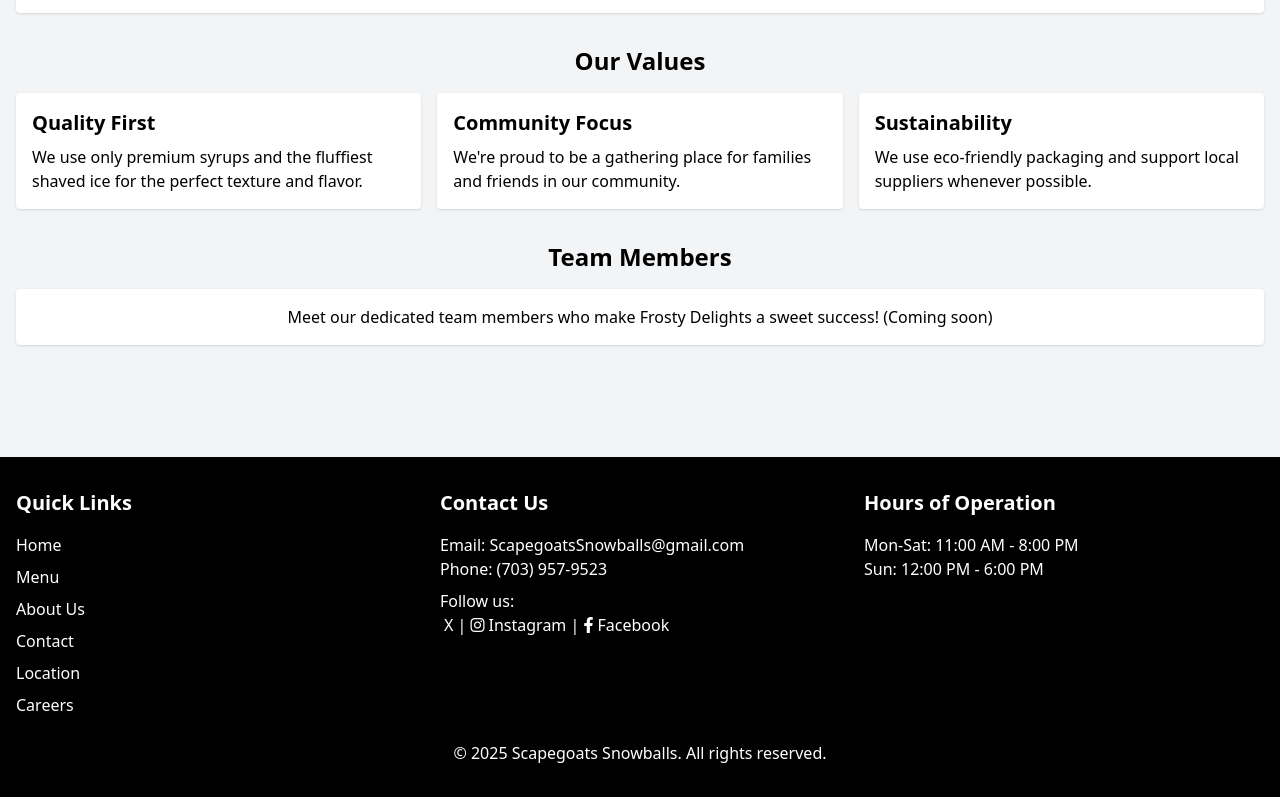
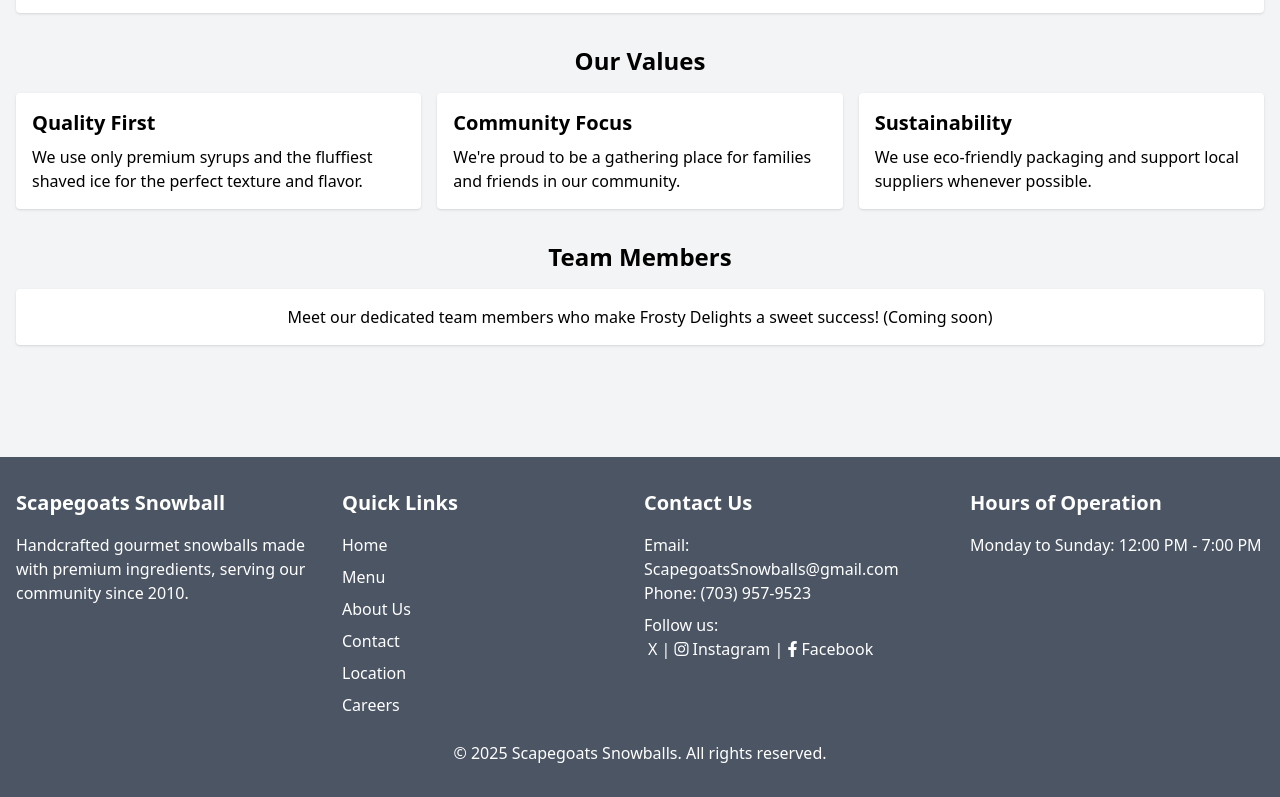
Before and after one commit to MitalipS/FrostyDelights, a plain HTML site: page about.html in a window 1280 px wide. Shown: the part 335-1132 px from the top of the page. Drawn offline with nearby package versions, Linux system fonts and the light colour scheme.

Commit message:
fixed the footer and removed the QR code

```diff
--- a/about.html
+++ b/about.html
@@ -116,11 +116,14 @@
         </div>
     </section>
 
-    <!-- Footer -->
-    <footer class="bg-black text-white py-8">
-        <div class="container mx-auto grid grid-cols-1 sm:grid-cols-3 gap-6 px-4">
-            <!-- Quick Links -->
+    <!-- Footer Section -->
+<footer class="bg-gray-600 text-white py-8">
+    <div class="container mx-auto grid grid-cols-1 sm:grid-cols-4 gap-6 px-4">
         <div>
+            <h3 class="text-lg sm:text-xl font-semibold mb-4">Scapegoats Snowball</h3>
+            <p class="text-sm sm:text-base">Handcrafted gourmet snowballs made with premium ingredients, serving our community since 2010.</p>
+        </div>
+        <div class="sm:translate-x-2">
             <h3 class="text-lg sm:text-xl font-semibold mb-4">Quick Links</h3>
             <ul class="space-y-2 text-sm sm:text-base">
                 <li><a href="index.html" class="hover:underline">Home</a></li>
@@ -131,11 +134,10 @@
                 <li><a href="careers.html" class="hover:underline">Careers</a></li>
             </ul>
         </div>
-            <!-- Contact Info -->
-            <div>
+        <div class="sm:-translate-x-2">
             <h3 class="text-lg sm:text-xl font-semibold mb-4">Contact Us</h3>
-                <p class="text-sm sm:text-base">Email: <a href="mailto:info@frosty-delights.com" class="hover:underline">ScapegoatsSnowballs@gmail.com</a></p>
-                <p class="text-sm sm:text-base">Phone: <a href="tel:+1234567890" class="hover:underline">(703) 957-9523</a></p>
+            <p class="text-sm sm:text-base">Email: <a href="mailto:ScapegoatsSnowballs@gmail.com" class="hover:underline">ScapegoatsSnowballs@gmail.com</a></p>
+            <p class="text-sm sm:text-base">Phone: <a href="tel:+17039579523" class="hover:underline">(703) 957-9523</a></p>
             <p class="mt-2 text-sm sm:text-base">Follow us:</p>
             <p class="text-sm sm:text-base">
                 <a href="https://x.com/frostydelights" class="hover:underline"><i class="fab fa-x-twitter mr-1"></i>X</a> |
@@ -143,11 +145,9 @@
                 <a href="https://www.facebook.com/profile.php?id=61574954050915" class="hover:underline"><i class="fab fa-facebook-f mr-1"></i>Facebook</a>
             </p>
         </div>
-            <!-- Hours -->
         <div>
             <h3 class="text-lg sm:text-xl font-semibold mb-4">Hours of Operation</h3>
-                <p class="text-sm sm:text-base">Mon-Sat: 11:00 AM - 8:00 PM</p>
-                <p class="text-sm sm:text-base">Sun: 12:00 PM - 6:00 PM</p>
+            <p class="text-sm sm:text-base">Monday to Sunday: 12:00 PM - 7:00 PM</p>
         </div>
     </div>
     <div class="text-center mt-6 text-sm sm:text-base">
```
Also changed, not shown: careers.html (+11 -10 lines), contact.html (+11 -10 lines), index.html (+8 -10 lines), location.html (+10 -10 lines), menu.html (+11 -14 lines), thanks.html (+11 -11 lines). Lines whose indentation alone changed are shown as unchanged.
